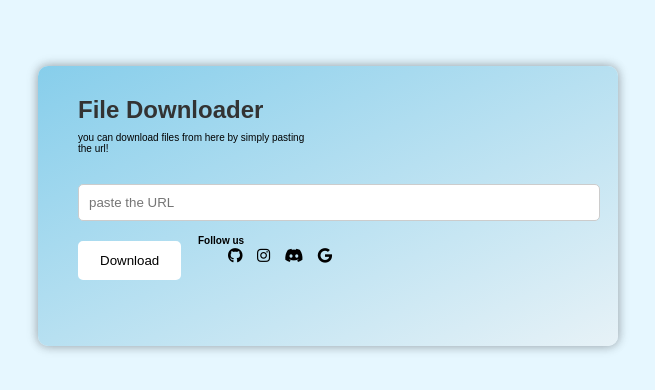
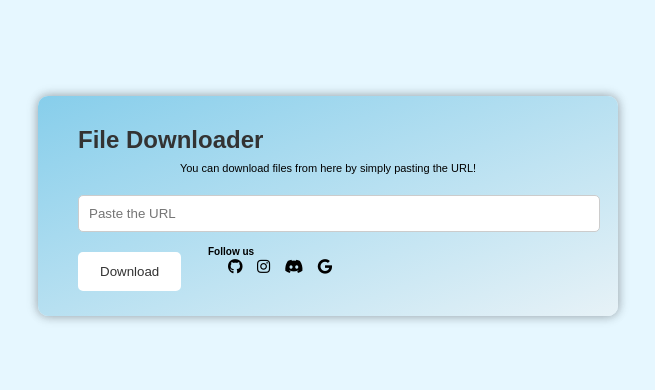
Before and after one commit to fliipkart/test, a plain HTML site: page index.html in a window 1280 px wide. Shown: the part 194-584 px from the top of the page, without its empty margins (312-967 px from the left). Drawn offline with Linux system fonts and the light colour scheme.

Commit message:
Update index.html

```diff
--- a/index.html
+++ b/index.html
@@ -8,7 +8,7 @@
     <style>
         body {
             font-family: Arial, sans-serif;
-            background-color: #e6f7ff; /* Light blue background */
+            background-color: #e6f7ff;
             display: flex;
             justify-content: center;
             align-items: center;
@@ -25,61 +25,69 @@
                         4px 0 10px rgba(0, 0, 0, 0.1),
                         -4px 0 10px rgba(0, 0, 0, 0.1);
             width: 80%;
-            height: 200px;
             max-width: 500px;
         }
 
+
         h2 {
-            color: #333333; /* Dark text color */
+            color: #333333;
             margin-top: -10px;
+        }
+
+
+        p {
+            font-size: 11px;
+            margin-top: -12px;
+            text-align: center;
         }
 
         input[type="text"] {
             width: 100%;
             padding: 10px;
-            margin-top: 20px;
+            margin-top: 10px;
             border-radius: 5px;
-            border: 1px solid #cccccc; /* Light gray border */
+            border: 1px solid #cccccc;
         }
 
         .button {
             padding: 10px 20px;
             margin-top: 20px;
-            background-color: white;/
-            color: #333333; /* Dark text color */
+            background-color: white;
+            color: #333333;
             border: 2px solid white;
             border-radius: 5px;
             cursor: pointer;
             transition: background 0.3s;
         }
-        .contact{
+
+        .contact {
             margin-top: -35px;
             margin-left: 140px;
-
         }
 
-        h1{
+        h1 {
             font-size: 10px;
-          margin-left: 120px;
+            margin-left: 130px;
             margin-top: -45px;
         }
 
-        i{
+        i {
             margin-left: 10px;
             margin-top: 30px;
             font-size: 15px;
             color: black;
-
         }
 
         .button:hover {
-            background: linear-gradient(to right, #88b5d3, #f2f2f2); /* Darker blue to lighter gray on hover */
+            background: linear-gradient(to right, #88b5d3, #f2f2f2);
         }
 
         #safetyMessage {
             display: none;
             color: red;
-            margin-top: 12px;
+            margin-top: 10px;
+            font-size: 14px;
+            text-align: center;
         }
 
     </style>
@@ -89,29 +97,21 @@
 <div class="container">
     <h2>File Downloader</h2>
 
-    <p style="font-size: 10px;
-    margin-top: -12px;">you can download files from here by simply pasting<br> the url!</p>
+    <p>You can download files from here by simply pasting the URL!</p>
     <div>
-        <input type="text" id="fileUrl" placeholder="paste the URL">
+        <input type="text" id="fileUrl" placeholder="Paste the URL">
     </div>
 
     <button class="button" onclick="downloadFile()">Download</button>
 
-
-
     <h1>Follow us</h1>
     <div class="contact">
+        <a href="https://github.com/Niyaz5"><i class="fa-brands fa-github"></i></a>
+        <a href="https://instagram.com/ni.yyaz"><i class="fa-brands fa-instagram"></i></a>
+        <a href="discord.com/users/1196002280382681122"><i class="fa-brands fa-discord"></i></a>
+        <a href="mailto:sulustore54@gmail.com"><i class="fa-brands fa-google"></i></a>
+    </div>
 
-  <a href="https://github.com/Niyaz5">
-  <i class="fa-brands fa-github"></i></a>
-    <a href="https://instagram.com/ni.yyaz">
-  <i class="fa-brands fa-instagram"></i></a>
-    <a href="discord.com/users/1196002280382681122">
-  <i class="fa-brands fa-discord"></i></a>
-    <a href="https://mailto:sulustore54@gmail.com">
-  <i class="fa-brands fa-google"></i></a>
-
-   </div>
     <div id="safetyMessage"></div>
 </div>
 
```
Lines whose indentation alone changed are shown as unchanged.
